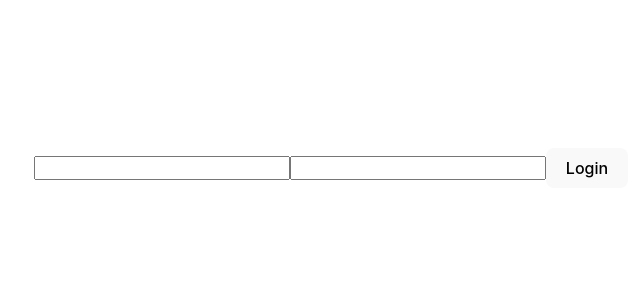
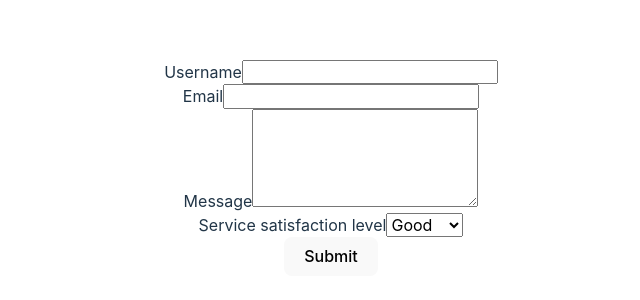
Before and after one commit to JuShapiro/react-module-3, a React (Vite) app: page / in a window 1280 px wide. Shown: the part 232-532 px from the top of the page, without its empty margins (309-949 px from the left). Built offline with nearby package versions, Linux system fonts and the light colour scheme.

Commit message:
FormicForm

```diff
--- a/package.json
+++ b/package.json
@@ -10,10 +10,12 @@
     "preview": "vite preview"
   },
   "dependencies": {
+    "formik": "^2.4.6",
     "modern-normalize": "^2.0.0",
     "react": "^18.2.0",
     "react-dom": "^18.2.0",
-    "react-icons": "^5.2.1"
+    "react-icons": "^5.2.1",
+    "yup": "^1.4.0"
   },
   "devDependencies": {
     "@types/react": "^18.2.66",
--- a/src/App.jsx
+++ b/src/App.jsx
@@ -1,6 +1,7 @@
 import "modern-normalize";
-import { useState } from "react";
 import "./App.css";
+
+import FeedbackForm from "./FeedbackForm/FeedbackForm";
 
 // const LoginForm = ({ onLogin }) => {
 //   const loginId = useId();
@@ -191,47 +192,53 @@ import "./App.css";
 
 // export default App;
 
-const LoginForm = () => {
-  const [values, setValues] = useState({
-    login: "",
-    password: "",
-  });
+// const LoginForm = () => {
+//   const [values, setValues] = useState({
+//     login: "",
+//     password: "",
+//   });
 
-  const handleChange = (evt) => {
-    setValues({
-      ...values,
-      [evt.target.name]: evt.target.value,
-    });
-  };
+//   const handleChange = (evt) => {
+//     setValues({
+//       ...values,
+//       [evt.target.name]: evt.target.value,
+//     });
+//   };
 
-  const handleSubmit = (evt) => {
-    evt.preventDefault();
+//   const handleSubmit = (evt) => {
+//     evt.preventDefault();
 
-    console.log(values);
+//     console.log(values);
 
-    setValues({
-      login: "",
-      password: "",
-    });
-  };
+//     setValues({
+//       login: "",
+//       password: "",
+//     });
+//   };
 
-  return (
-    <form onSubmit={handleSubmit}>
-      <input
-        type="text"
-        name="login"
-        value={values.login}
-        onChange={handleChange}
-      />
-      <input
-        type="password"
-        name="password"
-        value={values.password}
-        onChange={handleChange}
-      />
-      <button type="submit">Login</button>
-    </form>
-  );
+//   return (
+//     <form onSubmit={handleSubmit}>
+//       <input
+//         type="text"
+//         name="login"
+//         value={values.login}
+//         onChange={handleChange}
+//       />
+//       <input
+//         type="password"
+//         name="password"
+//         value={values.password}
+//         onChange={handleChange}
+//       />
+//       <button type="submit">Login</button>
+//     </form>
+//   );
+// };
+
+// export default LoginForm;
+
+const App = () => {
+  return <FeedbackForm />;
 };
 
-export default LoginForm;
+export default App;
--- /dev/null
+++ b/src/FeedbackForm/FeedbackForm.jsx
@@ -0,0 +1,106 @@
+import { Formik, Form, Field } from "formik";
+import css from "./FeedbackForm.module.css";
+import { useId } from "react";
+import * as Yup from "yup";
+import { ErrorMessage } from "formik";
+
+const FeedbackSchema = Yup.object().shape({
+  username: Yup.string()
+    .min(2, "Too Short!")
+    .max(50, "Too Long!")
+    .required("Required"),
+  email: Yup.string().email("Must be a valid email!").required("Required"),
+  message: Yup.string()
+    .min(3, "Too short")
+    .max(256, "Too long")
+    .required("Required"),
+  level: Yup.string().oneOf(["good", "neutral", "bad"]).required("Required"),
+});
+
+const initialValues = {
+  username: "",
+  email: "",
+  message: "",
+  level: "good",
+};
+
+const FeedbackForm = () => {
+  const nameField = useId();
+  const emailField = useId();
+  const msgField = useId();
+  const levelField = useId();
+
+  const handleSubmit = (values, actions) => {
+    console.log(values);
+    actions.resetForm();
+  };
+  return (
+    <Formik
+      initialValues={initialValues}
+      onSubmit={handleSubmit}
+      validationSchema={FeedbackSchema}
+    >
+      <Form className={css.form}>
+        <div>
+          <label htmlFor={nameField}>Username</label>
+          <Field
+            className={css.field}
+            type="text"
+            name="username"
+            id={nameField}
+          />
+          <ErrorMessage
+            className={css.error}
+            name="username"
+            component="span"
+          />
+        </div>
+
+        <div>
+          <label htmlFor={emailField}>Email</label>
+          <Field
+            className={css.field}
+            type="email"
+            name="email"
+            id={emailField}
+          />
+          <ErrorMessage
+            className={css.error}
+            name="username"
+            component="span"
+          />
+        </div>
+
+        <div>
+          <label htmlFor={msgField}>Message</label>
+          <Field as="textarea" name="message" id={msgField} rows="5" />
+          <ErrorMessage
+            className={css.error}
+            name="username"
+            component="span"
+          />
+        </div>
+
+        <div>
+          <label htmlFor={levelField}>Service satisfaction level</label>
+
+          <Field as="select" name="level" id={levelField}>
+            <option value="good">Good</option>
+            <option value="neutral">Neutral</option>
+            <option value="bad">Bad</option>
+          </Field>
+          <ErrorMessage
+            className={css.error}
+            name="username"
+            component="span"
+          />
+        </div>
+        <button className={css.btn} type="submit">
+          Submit
+        </button>
+      </Form>
+    </Formik>
+  );
+};
+
+export default FeedbackForm;
```
Also changed, not shown: src/FeedbackForm/FeedbackForm.module.css (added), 1 other file (tests, documents, lock files or other folders).
